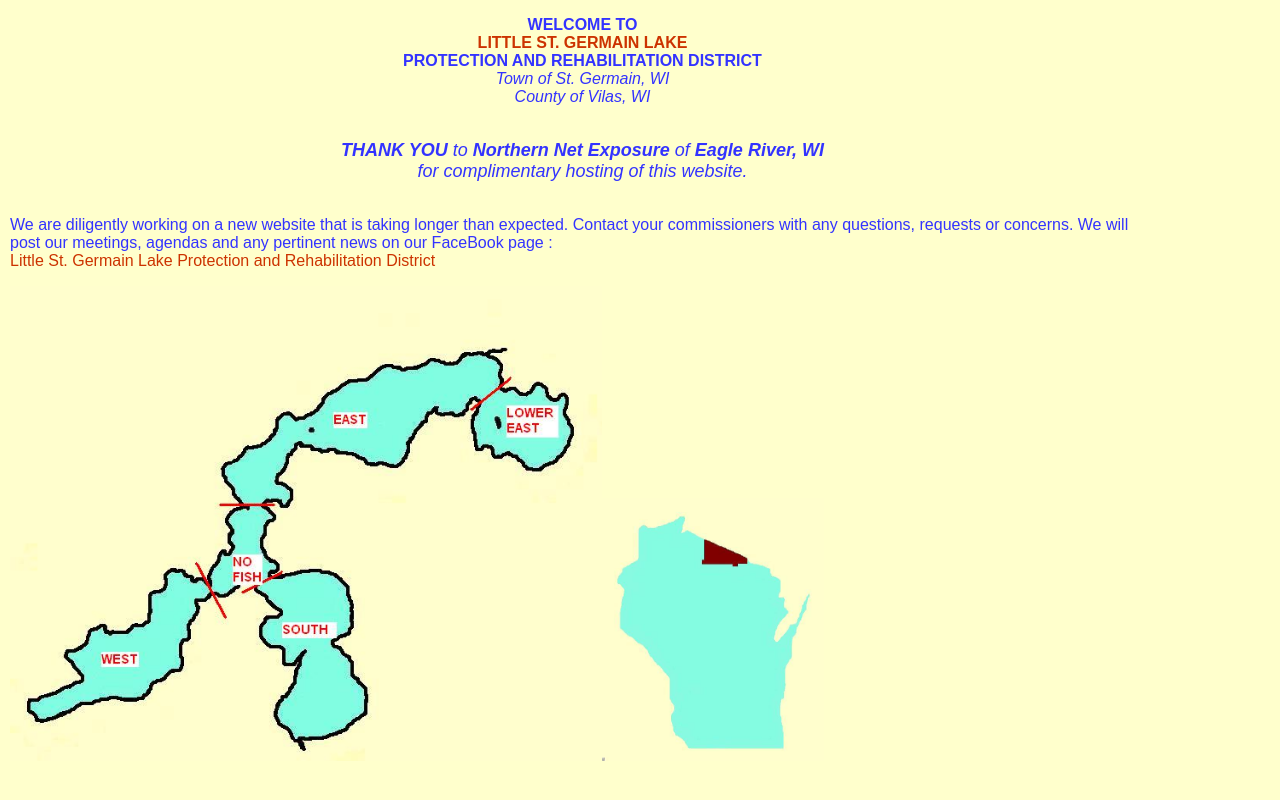
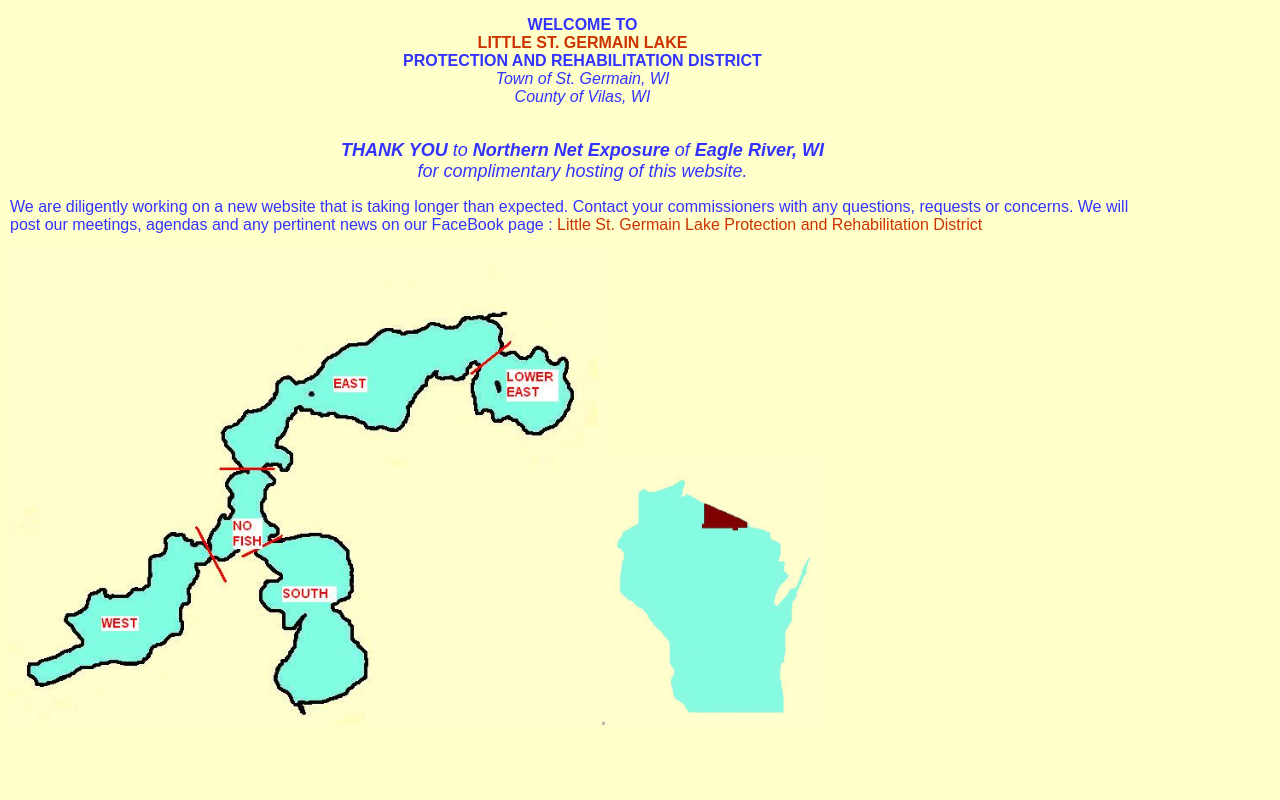
Before and after one commit to TommyTwoTap/littlesaint, a plain HTML site: page index.htm in a window 1280 px wide. Shown: the top 800 px of the page. Drawn offline with Linux system fonts and the light colour scheme.

Commit message:
Update index.htm

```diff
--- a/index.htm
+++ b/index.htm
@@ -122,13 +122,10 @@ a:active {
 </div>
 <p align="center" class="style6"><span class="style9"><strong>THANK YOU</strong> to <strong>Northern Net</strong> <strong>Exposure</strong> of <strong>Eagle River, WI</strong><br />
 for complimentary hosting of this website. </span></p>
-<p>
- <br>
+<p style=i"text-align:center">
  We are diligently working on a new website that is taking longer than expected. Contact your commissioners with any questions, requests or concerns. We will post our meetings, agendas and any pertinent news on our FaceBook page :
- </br>
-
-<a href="www.google.com" class="docs-creator">Little St. Germain Lake Protection and Rehabilitation District </a>
-									  </p>
+<a href="http://www.google.com" class="docs-creator">Little St. Germain Lake Protection and Rehabilitation District </a>
+</p>
 <p align="left"><img src="images/little_saint_map_bays.JPG" alt="map with bays named" width="592" height="475" /><img src="images/county_locator_map.jpg" alt="county locator map" width="222" height="263" align="absbottom" /></p>
 <h1 align="center">&nbsp;</h1>
 <p align="center"><u><strong class="style3">LAKE INFORMATION </strong></u><br />
```
